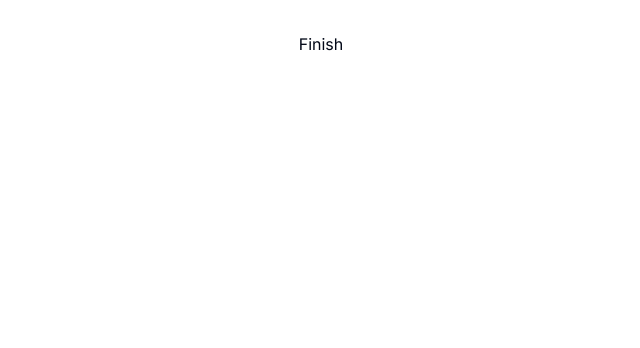
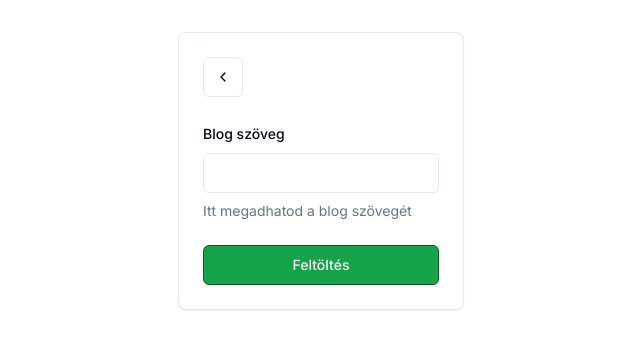
Before and after one commit to hornyakr/diginat_interview, a Next.js app: page /blog/body in a window 1280 px wide. Shown: the top 348 px of the page, without its empty margins (319-959 px from the left). Built offline with nearby package versions, Linux system fonts and the light colour scheme.

Commit message:
Creating bodyPage with editing body + submit

```diff
--- a/src/app/blog/body/page.tsx
+++ b/src/app/blog/body/page.tsx
@@ -1,9 +1,90 @@
+'use client'
 
+import FormCard from "@/components/layout/FormCard";
+import { Button } from "@/components/ui/button";
+import { Form, FormControl, FormDescription, FormField, FormItem, FormLabel, FormMessage } from "@/components/ui/form";
+import { Input } from "@/components/ui/input";
+import { posting, selectBody, selectTitle, submitBody, selectStatus } from "@/lib/features/blog/blogSlice";
+import { useAppDispatch, useAppSelector } from "@/lib/hooks";
+import { zodResolver } from "@hookform/resolvers/zod";
+import { ChevronLeftIcon, RotateCcw } from "lucide-react";
+import Link from "next/link";
+import React from "react";
+import { useForm } from "react-hook-form";
+import { z } from "zod"
+
+const validationSchema = z.object({
+    body: z.string()
+        .min(5, 'A blog minimum hossza 5 karakter!')
+})
 
 export default function BodyPage() {
+    const dispatch = useAppDispatch()
+    const title = useAppSelector(selectTitle)
+    const body = useAppSelector(selectBody)
+    const status = useAppSelector(selectStatus)
+
+    const form = useForm<z.infer<typeof validationSchema>>({
+        resolver: zodResolver(validationSchema),
+        defaultValues: {
+            body: body,
+        }
+    })
+
+    const handleChange = async (e: React.ChangeEvent<HTMLInputElement>) => {
+        form.setValue('body', e.target.value)
+        dispatch(submitBody(e.target.value))
+        await form.trigger('body')
+    }
+
+    const handleSubmit = (e: React.MouseEvent<HTMLButtonElement, MouseEvent>) => {
+        dispatch(posting({ title, body }))
+    }
+
+    const cardHeader: React.ReactNode = (
+        <div className="flex justify-start">
+            <Link href={'/blog/title'}>
+                <Button variant="outline" size="icon">
+                    <ChevronLeftIcon className="h-4 w-4" />
+                </Button>
+            </Link>
+        </div>
+    )
+
+    const cardContent: React.ReactNode = (
+        <Form {...form}>
+            <FormField
+                control={form.control}
+                name="body"
+                render={({ field }) => (
+                    <FormItem>
+                        <FormLabel>Blog szöveg</FormLabel>
+                        <FormControl>
+                            <Input {...field} onChange={handleChange} />
+                        </FormControl>
+                        <FormDescription>
+                            Itt megadhatod a blog szövegét
+                        </FormDescription>
+                        <FormMessage />
+                    </FormItem>
+                )}
+            />
+        </Form>
+    )
+
+    const cardFooter: React.ReactNode = status === 'loading' ?
+        (
+            <Button disabled className="w-full">
+                <RotateCcw className="mr-2 h-4 w-4 animate-spin" />
+                Küldés...
+            </Button>
+        ) : (
+            <Button className="bg-green-600 border border-green-900 hover:bg-green-500 hover:border-green-700 w-full" onClick={handleSubmit}>
+                Feltöltés
+            </Button>
+        )
+
     return (
-        <>
-            Finish
-        </>
+        <FormCard header={cardHeader} content={cardContent} footer={cardFooter} />
     )
 }
--- a/src/app/blog/title/page.tsx
+++ b/src/app/blog/title/page.tsx
@@ -18,7 +18,7 @@ const validationSchema = z.object({
 })
 
 export default function TitlePage() {
-    const dispatch = useAppDispatch();
+    const dispatch = useAppDispatch()
     const title = useAppSelector(selectTitle)
 
     const form = useForm<z.infer<typeof validationSchema>>({
--- a/src/lib/features/blog/blogApi.ts
+++ b/src/lib/features/blog/blogApi.ts
@@ -1,14 +1,31 @@
 // A mock function to mimic making an async request for data
-export const postBlog = async (amount = 1) => {
+export const postBlog = async ({
+  title,
+  body,
+  userId = 1,
+}: {
+  title: string
+  body: string
+  userId?: number
+}) => {
   const response = await fetch("https://jsonplaceholder.typicode.com/posts", {
     method: "POST",
     headers: {
       "Content-Type": "application/json",
       Charset: "UTF-8",
     },
-    body: JSON.stringify(""),
+    body: JSON.stringify({
+      title: title,
+      body: body,
+      userId: userId,
+    }),
   })
-  const result: { data: number } = await response.json()
+  const result: {
+    id: number
+    title: string
+    body: string
+    userId: number
+  } = await response.json()
 
   return result
 }
--- a/src/lib/features/blog/blogSlice.ts
+++ b/src/lib/features/blog/blogSlice.ts
@@ -2,18 +2,19 @@ import { createAppSlice } from "@/lib/createAppSlice"
 import type { AppThunk } from "@/lib/store"
 import type { PayloadAction } from "@reduxjs/toolkit"
 import { postBlog } from "./blogApi"
+import { toast } from "sonner"
+
+type status = "idle" | "loading" | "failed"
 
 export interface BlogState {
   title: string
   body: string
-  userId: number
-  status: "idle" | "loading" | "failed"
+  status: status
 }
 
 const initialState: BlogState = {
   body: "",
   title: "",
-  userId: 1,
   status: "idle",
 }
 
@@ -27,17 +28,46 @@ export const blogSlice = createAppSlice({
     submitTitle: create.reducer((state, action: PayloadAction<string>) => {
       state.title = action.payload
     }),
+    submitBody: create.reducer((state, action: PayloadAction<string>) => {
+      state.body = action.payload
+    }),
+    posting: create.asyncThunk(
+      async ({ title, body }: { title: string; body: string }) => {
+        const response = await postBlog({
+          title,
+          body,
+        })
+        // The value we return becomes the `fulfilled` action payload
+        return response
+      },
+      {
+        pending: (state) => {
+          state.status = "loading"
+        },
+        fulfilled: (state) => {
+          state.status = "idle"
+
+          toast("Sikeres feltöltés")
+        },
+        rejected: (state) => {
+          state.status = "failed"
+
+          toast("Sikertelen feltöltés")
+        },
+      }
+    ),
   }),
   // You can define your selectors here. These selectors receive the slice
   // state as their first argument.
   selectors: {
     selectTitle: (blog) => blog.title,
     selectBody: (blog) => blog.body,
+    selectStatus: (blog) => blog.status,
   },
 })
 
 // Action creators are generated for each case reducer function.
-export const { submitTitle } = blogSlice.actions
+export const { submitTitle, submitBody, posting } = blogSlice.actions
 
 // Selectors returned by `slice.selectors` take the root state as their first argument.
-export const { selectTitle, selectBody } = blogSlice.selectors
+export const { selectTitle, selectBody, selectStatus } = blogSlice.selectors
```
